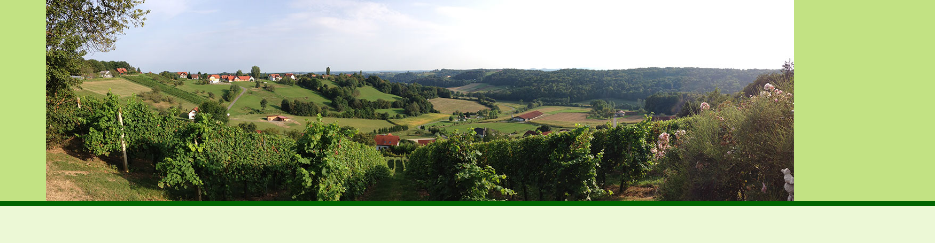
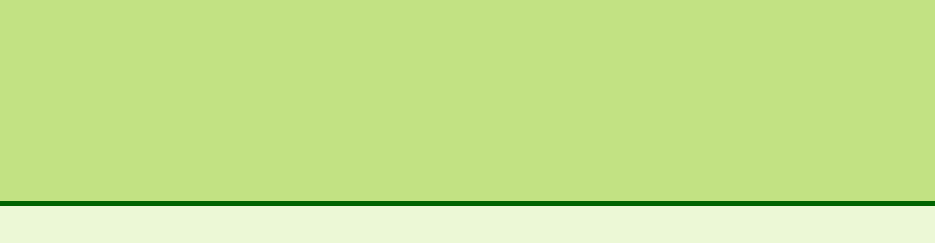
Before and after one commit to weinbau-hartinger/weinhof-hartinger, a plain HTML site: page index.html in a window 1280 px wide. Shown: the top 243 px of the page, 345-1280 px from the left. Drawn offline with nearby package versions, Linux system fonts and the light colour scheme.

Commit message:
Update index.html

```diff
--- a/index.html
+++ b/index.html
@@ -34,7 +34,6 @@
 	<div id="intro">
              <div id="header">
 				<div class="logo"><a href="index.html"><img src="pics/Logo_hartinger.png"/></a></div>
-				<div class="header-picture"><img src="pics/home-image.jpg"/></div>
              </div>
              <div id="maxim">
              </div>
```
